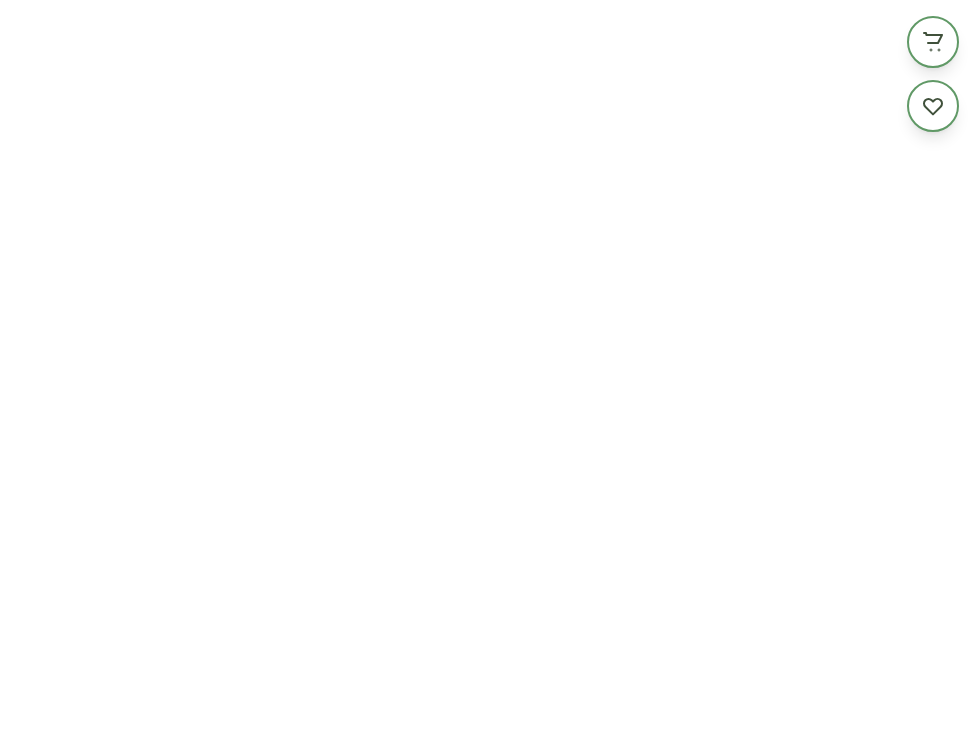
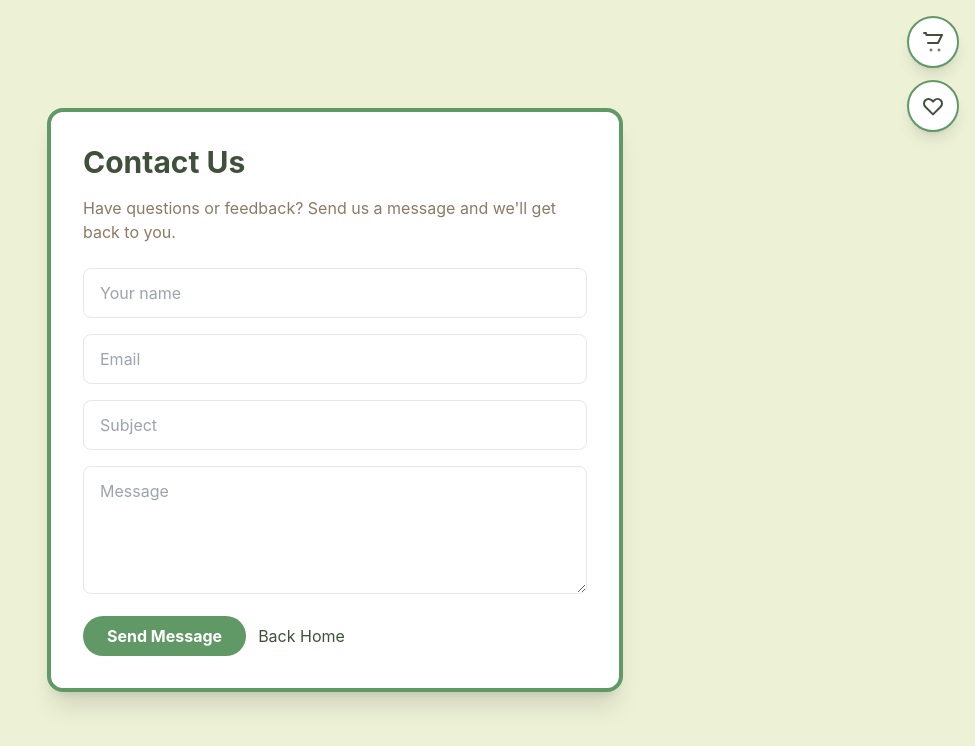
Before and after one commit to CNA-26/store-frontend, a React (Vite) app: page /contact in a window 1280 px wide. Before the commit this address had no page. Shown: the top 746 px of the page, without its empty margins (305-1280 px from the left). Built offline with nearby package versions, Linux system fonts and the light colour scheme.

Commit message:
Add ContactPage component with form handling and submission functionality

```diff
--- a/src/App.tsx
+++ b/src/App.tsx
@@ -3,6 +3,7 @@ import { Routes, Route, Link, useNavigate } from "react-router-dom";
 import CheckoutPage from "./pages/CheckoutPage";
 import ProductsPage from "./pages/ProductsPage";
 import WishlistPage from "./pages/WishlistPage";
+import ContactPage from "./pages/ContactPage";
 import { CartProvider, useCart } from "./contexts/CartContext";
 import { WishlistProvider, useWishlist } from "./contexts/WishlistContext";
 function HomePage() {
@@ -61,6 +62,11 @@ function HomePage() {
               <button className="bg-monstera-lime hover:bg-monstera-brown text-monstera-dark hover:text-white font-bold py-3 px-8 rounded-full transition duration-300 transform hover:scale-105">
                 View Collection
               </button>
+              <Link to="/contact">
+                <button className="bg-monstera-dark hover:bg-monstera-green text-white font-bold py-3 px-8 rounded-full transition duration-300 transform hover:scale-105">
+                  Contact Us
+                </button>
+              </Link>
             </div>
           </div>
 
@@ -173,6 +179,7 @@ function App() {
         <Routes>
           <Route path="/" element={<HomePage />} />
           <Route path="/products" element={<ProductsPage />} />
+          <Route path="/contact" element={<ContactPage />} />
           <Route path="/checkout" element={<CheckoutPage />} />
           <Route path="/wishlist" element={<WishlistPage />} />
         </Routes>
--- /dev/null
+++ b/src/pages/ContactPage.tsx
@@ -0,0 +1,58 @@
+import { useState } from 'react';
+import { Link } from 'react-router-dom';
+
+export default function ContactPage() {
+  const [form, setForm] = useState({ name: '', email: '', subject: '', message: '' });
+  const [status, setStatus] = useState<'idle'|'loading'|'sent'|'error'>('idle');
+
+  const handleChange = (e: React.ChangeEvent<HTMLInputElement | HTMLTextAreaElement>) => {
+    const { name, value } = e.target;
+    setForm(prev => ({ ...prev, [name]: value }));
+  };
+
+  const handleSubmit = async (e: React.FormEvent) => {
+    e.preventDefault();
+    setStatus('loading');
+    try {
+      const res = await fetch('https://contact-service-rasanjim-traskelr-contact-service.2.rahtiapp.fi/api/contact', {
+        method: 'POST',
+        headers: { 'Content-Type': 'application/json' },
+        body: JSON.stringify(form),
+      });
+      if (res.ok) {
+        setStatus('sent');
+        setForm({ name: '', email: '', subject: '', message: '' });
+      } else {
+        setStatus('error');
+      }
+    } catch (err) {
+      setStatus('error');
+    }
+  };
+
+  return (
+    <div className="min-h-screen bg-monstera-light flex items-center justify-center py-12">
+      <div className="max-w-xl w-full bg-white rounded-2xl shadow-xl p-8 border-4 border-monstera-green">
+        <h2 className="text-3xl font-bold text-monstera-dark mb-4">Contact Us</h2>
+        <p className="text-monstera-brown mb-6">Have questions or feedback? Send us a message and we'll get back to you.</p>
+
+        <form onSubmit={handleSubmit} className="space-y-4">
+          <input name="name" value={form.name} onChange={handleChange} placeholder="Your name" required className="w-full px-4 py-3 border rounded-lg" />
+          <input name="email" value={form.email} onChange={handleChange} placeholder="Email" type="email" required className="w-full px-4 py-3 border rounded-lg" />
+          <input name="subject" value={form.subject} onChange={handleChange} placeholder="Subject" className="w-full px-4 py-3 border rounded-lg" />
+          <textarea name="message" value={form.message} onChange={handleChange} placeholder="Message" required className="w-full px-4 py-3 border rounded-lg h-32" />
+
+          <div className="flex items-center gap-3">
+            <button type="submit" disabled={status === 'loading'} className="bg-monstera-green hover:bg-monstera-dark text-white font-bold py-2 px-6 rounded-full transition">
+              {status === 'loading' ? 'Sending...' : 'Send Message'}
+            </button>
+            <Link to="/" className="text-monstera-dark hover:underline">Back Home</Link>
+          </div>
+        </form>
+
+        {status === 'sent' && <p className="mt-4 text-sm text-monstera-green">Message sent — thank you!</p>}
+        {status === 'error' && <p className="mt-4 text-sm text-red-500">Failed to send. Try again later.</p>}
+      </div>
+    </div>
+  );
+}
```
